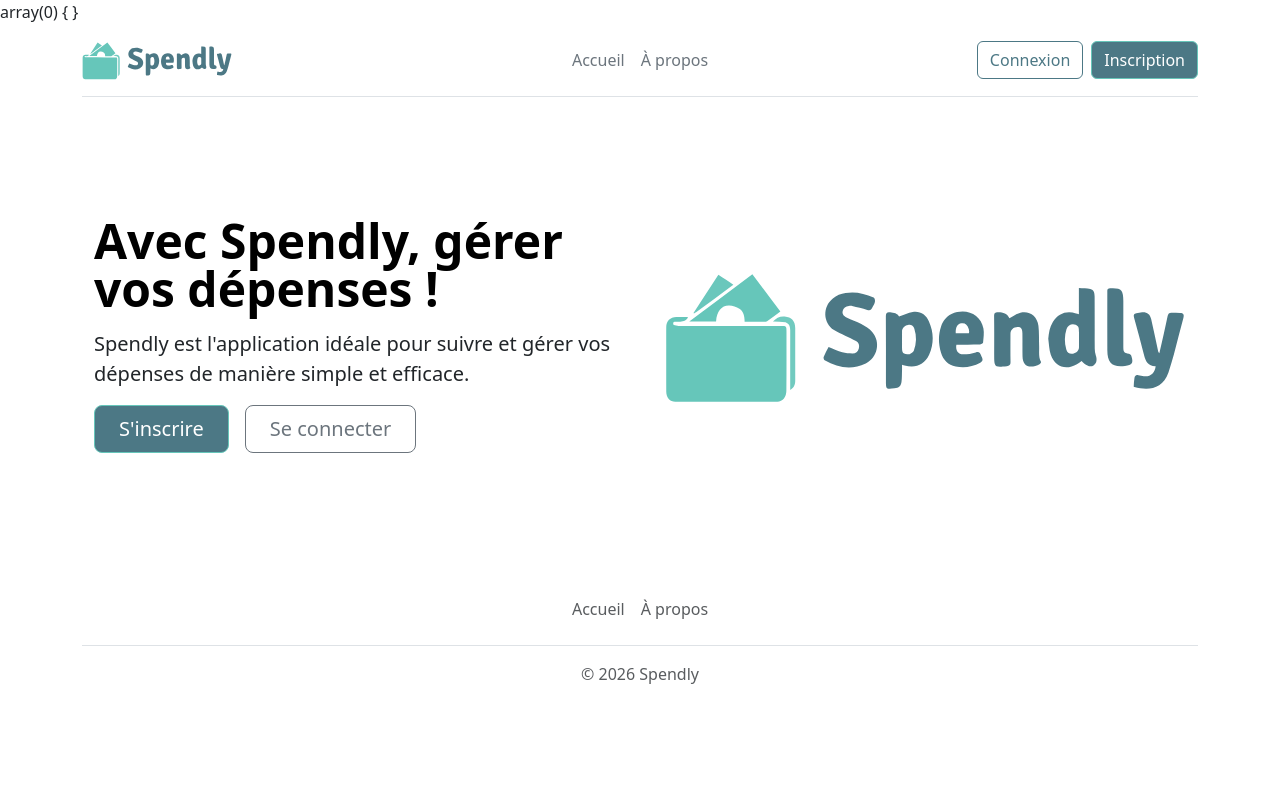
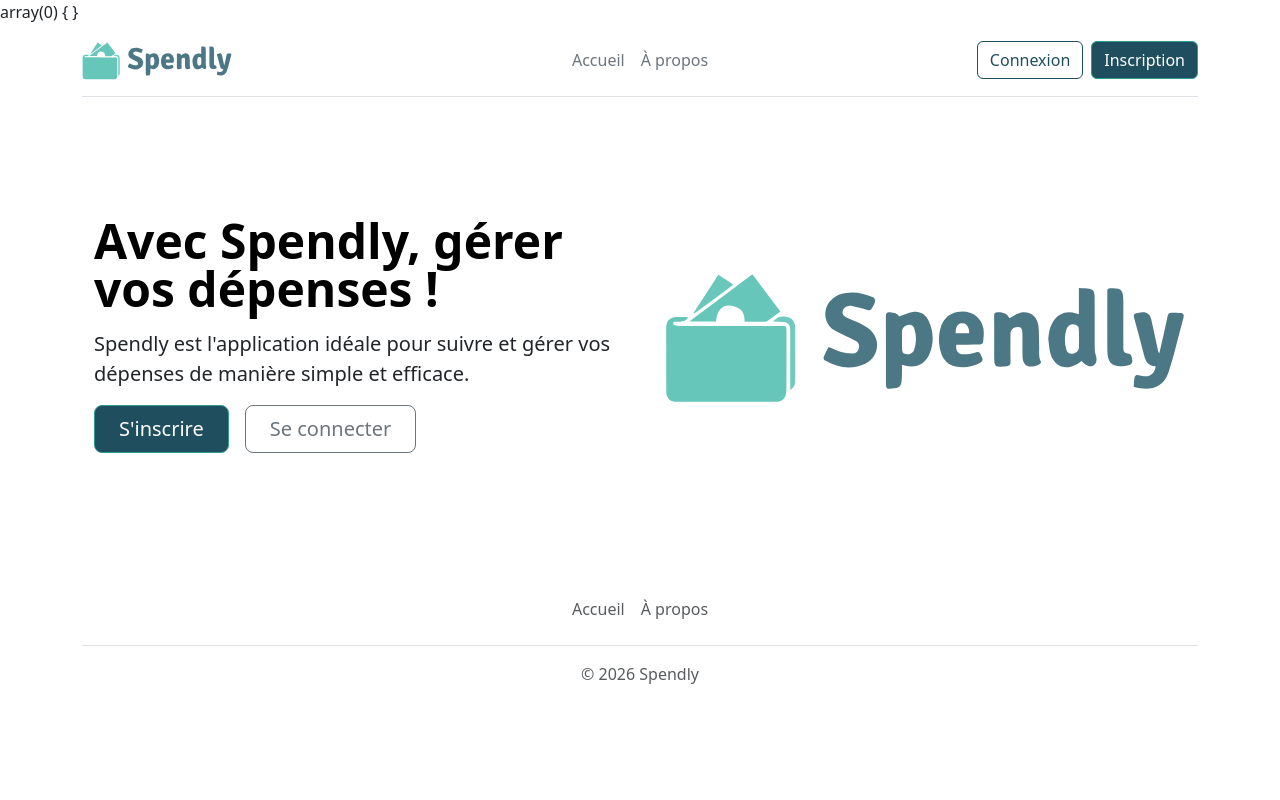
Before and after one commit to yamina-hiziya/spendly, a PHP site: page /index.php in a window 1280 px wide. Run offline with PHP 8.4, Linux system fonts and the light colour scheme.

Commit message:
fix(css): correction des sélecteurs des boutons dans l'override Bootstrap

```diff
--- a/assets/css/override-bootstrap.css
+++ b/assets/css/override-bootstrap.css
@@ -1,6 +1,6 @@
 :root {
-    --primary: #4C7885;
-    --secondary: #66c6ba;
+    --primary: #1F4E5F;
+    --secondary: #2A9D8F;
     --success: #28a745;
     --danger: #dc3545;
     --warning: #fd7e14;
```
